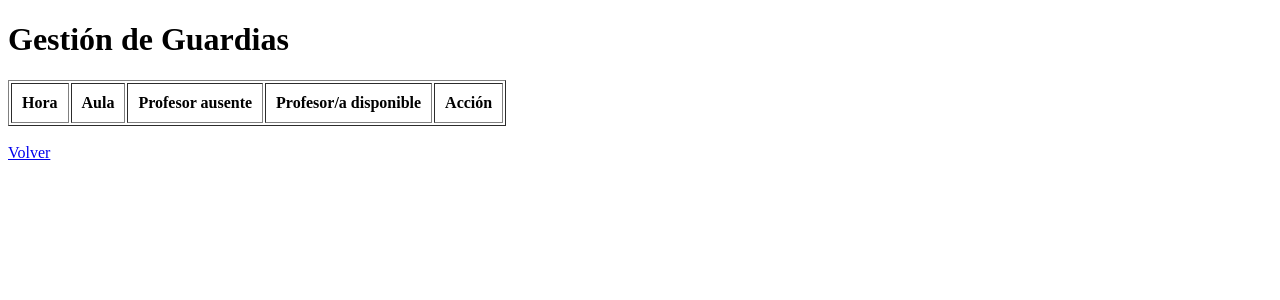
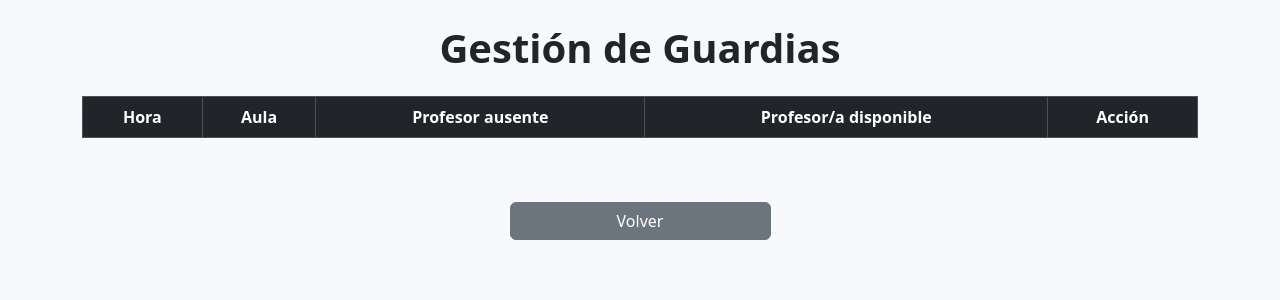
Before and after one commit to ElbaCalvo/proyecto_guardias, a Flask app: page /guardias in a window 1280 px wide. Shown: the top 300 px of the page. Run offline with Flask 3, Linux system fonts and the light colour scheme; data comes from the database, SQL or seed files in the repository; both versions use the stored data as it was after the commit; lists and menus that the app fills with data are empty.

Commit message:
Añadido bootstrap en los html de las pantallas de inicio y gestión de guardias

```diff
--- a/templates/guardias.html
+++ b/templates/guardias.html
@@ -1,18 +1,21 @@
 <!DOCTYPE html>
 <html>
 <head>
+    <meta charset="UTF-8">
     <title>Guardias</title>
+    <link href="https://cdn.jsdelivr.net/npm/bootstrap@5.3.3/dist/css/bootstrap.min.css" rel="stylesheet">
     <style>
-        .asignada { background-color: #d4edda; }
-        .fila-tabla { padding: 10px; }
-        button { cursor: pointer; }
+        .asignada { background-color: #d4edda !important; }
     </style>
 </head>
-<body>
+<body class="bg-light">
 
-<h1>Gestión de Guardias</h1>
+<div class="container py-4">
+    <h1 class="mb-4 text-center fw-bold">Gestión de Guardias</h1>
 
-<table border="1" cellpadding="10">
+    <div class="table-responsive">
+        <table class="table table-bordered table-hover align-middle text-center">
+        <thead class="table-dark">
             <tr>
                 <th>Hora</th>
                 <th>Aula</th>
@@ -20,21 +23,22 @@
                 <th>Profesor/a disponible</th>
                 <th>Acción</th>
             </tr>
+        </thead>
 
+        <tbody>
             {% for f in filas %}
             {% set hora = f[0] %}
             {% set aula = f[1] %}
             {% set id_ausente = f[2] %}
             {% set nombre_ausente = f[3] %}
 
-    <tr class="{% if (hora, aula) in asignadas %}asignada{% endif %}">
-        <td>{{ hora }}ª</td>
+            <tr class="{% if (hora, aula) in asignadas %}table-success{% endif %}">                <td>{{ hora }}ª</td>
                 <td>{{ aula }}</td>
                 <td>{{ nombre_ausente }}</td>
 
                 <td>
                     {% if (hora, aula) not in asignadas %}
-                <select name="id_profesor_cubre" form="form_asignar_{{ loop.index }}" required>
+                        <select class="form-select form-select-sm" name="id_profesor_cubre" form="form_asignar_{{ loop.index }}" required>
                             <option value="">Seleccionar...</option>
                             {% for p in sustitutos_por_hora.get(hora, []) %}
                                 <option value="{{ p[0] }}">
@@ -43,35 +47,43 @@
                             {% endfor %}
                         </select>
                     {% else %}
-                <span style="color: green;">✔ Asignada</span>
+                        <span class="text-success fw-bold">✓ Guardia asignada a {{ asignadas[(hora, aula)].cubre }}</span>
                     {% endif %}
                 </td>
 
                 <td>
                     {% if (hora, aula) in asignadas %}
-                Cubierta por: <strong>{{ asignadas[(hora, aula)].cubre }}</strong>
-                <form method="POST" action="/eliminar" style="display:inline;">
+
+                    <form method="POST" action="/eliminar" class="d-inline">
                         <input type="hidden" name="hora" value="{{ hora }}">
                         <input type="hidden" name="aula" value="{{ aula }}">
-                    <button type="submit" style="background-color: #ffcccc;">Eliminar</button>
+                        <button type="submit" class="btn btn-danger py-1 px-3 w-100">Eliminar</button>
                     </form>
+
                     {% else %}
+
                         <form id="form_asignar_{{ loop.index }}" method="POST" action="/registrar">
                             <input type="hidden" name="hora" value="{{ hora }}">
                             <input type="hidden" name="aula" value="{{ aula }}">
                             <input type="hidden" name="fecha" value="{{ fecha_actual }}">
                             <input type="hidden" name="id_profesor_ausente" value="{{ id_ausente }}">
 
-                    <button type="submit">Asignar Guardia</button>
+                            <button type="submit" class="btn btn-primary py-1 px-3 w-100">Asignar</button>
                         </form>
                     {% endif %}
                 </td>
             </tr>
             {% endfor %}
+        </tbody>
+
     </table>
-
+    </div>
     <br>
-<a href="/">Volver</a>
-
+        <div class="row mt-4">
+        <div class="col-8 col-md-4 col-lg-3 mx-auto">
+            <a href="/" class="btn btn-secondary w-100 d-block">Volver</a>
+        </div>
+    </div>
+</div>
 </body>
 </html>
```
Also changed, not shown: templates/index.html (+21 -10 lines), ies.db. Lines whose indentation alone changed are shown as unchanged.
